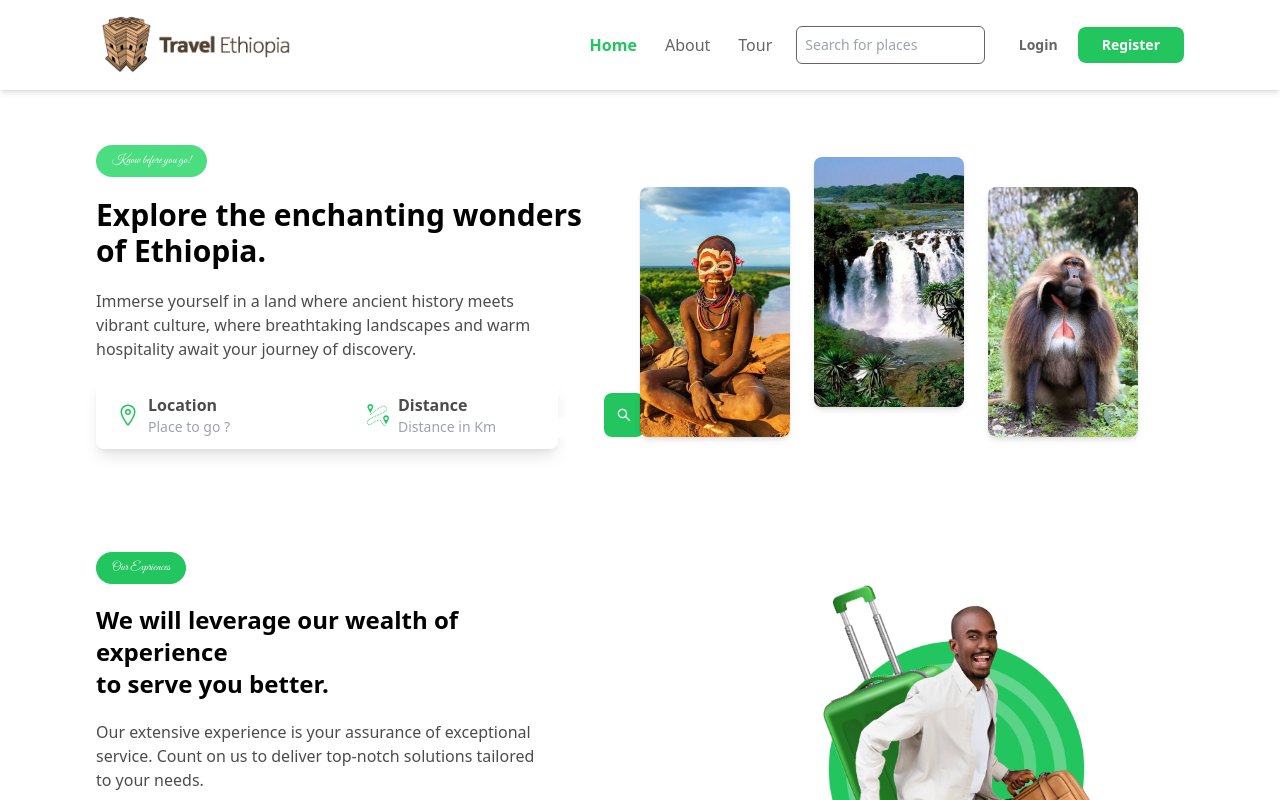
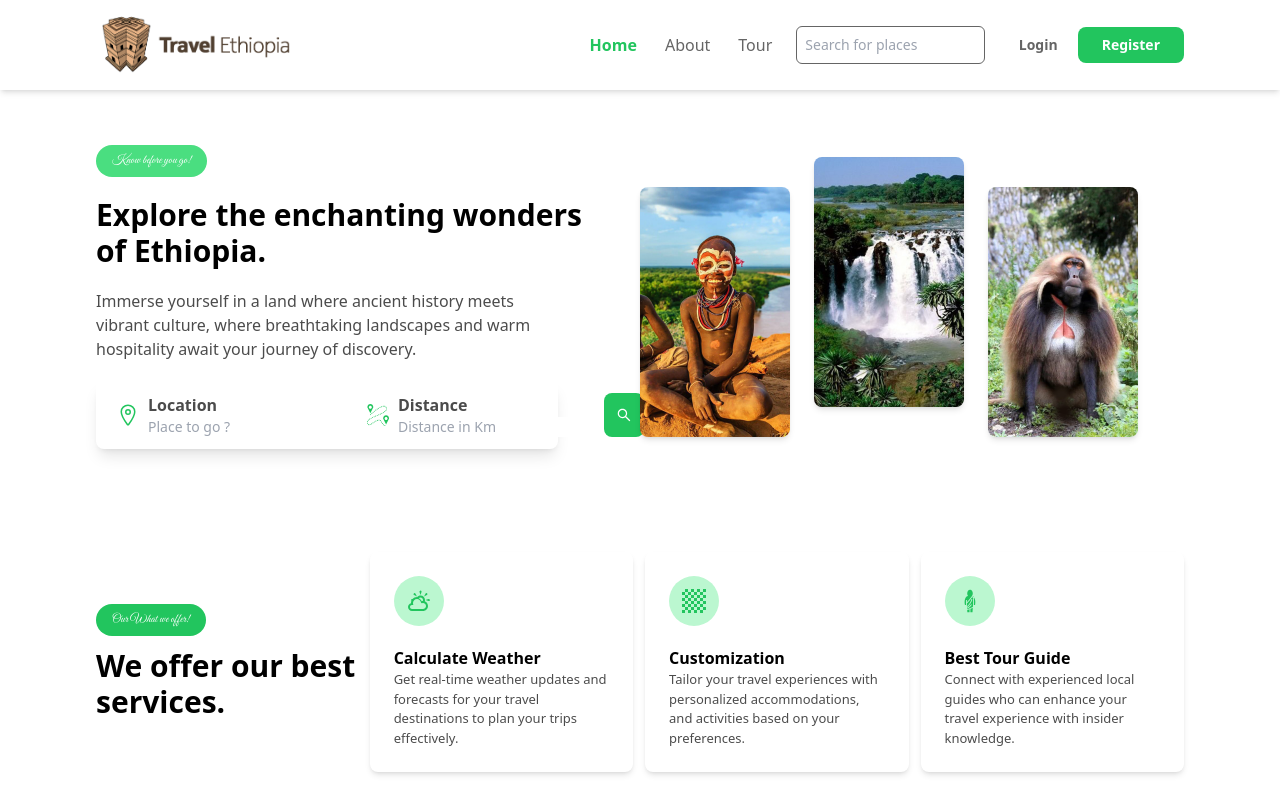
Before and after one commit to Henok-Belachew/Travel-Ethiopia, a React (Vite) app in the folder client/: page / in a window 1280 px wide. Shown: the top 800 px of the page. Built offline with nearby package versions, Linux system fonts and the light colour scheme.

Commit message:
What we offer section is now complete!

```diff
--- /dev/null
+++ b/client/src/components/Offer.jsx
@@ -0,0 +1,48 @@
+import React from 'react'
+import {TiWeatherPartlySunny} from 'react-icons/ti'
+import {GiRomanToga} from 'react-icons/gi'
+import {FaChessBoard} from 'react-icons/fa'
+
+function Offer() {
+  return (
+    <div className='flex gap-3 px-96 py-12'>
+      <div className='flex flex-col gap-3 w-1/4 justify-center'>
+      <span className='p-2 text-xs px-4 font-great font-[500] text-white rounded-[100px] bg-green-500 self-start'>Our What we offer!</span>
+            <h1 className='font-semibold self-center justify-center text-3xl'>We offer our best services.</h1>
+      </div>
+      <div className='w-1/4 flex flex-col gap-5 rounded-lg shadow-md p-6'>
+        <span className='bg-green-200 rounded-full h-[50px] w-[50px] flex items-center justify-center'><TiWeatherPartlySunny className='text-green-500 text-2xl'/></span>
+
+        <div>
+            <h1 className='font-semibold'>Calculate Weather</h1>
+            <p className='opacity-70 text-[13px]'>Get real-time weather updates and forecasts for your travel destinations to plan your trips effectively.</p>
+
+        </div>
+
+      </div>
+      <div className='w-1/4 flex flex-col gap-5 rounded-lg shadow-md p-6'>
+        <span className='bg-green-200 rounded-full h-[50px] w-[50px] flex items-center justify-center'><FaChessBoard className='text-green-500 text-2xl'/></span>
+
+        <div>
+            <h1 className='font-semibold'>Customization</h1>
+            <p className='opacity-70 text-[13px]'>Tailor your travel experiences with personalized accommodations, and activities based on your preferences.</p>
+
+        </div>
+
+      </div>
+      <div className='w-1/4 flex flex-col gap-5 rounded-lg shadow-md p-6'>
+        <span className='bg-green-200 rounded-full h-[50px] w-[50px] flex items-center justify-center'><GiRomanToga className='text-green-500 text-2xl'/></span>
+
+        <div>
+            <h1 className='font-semibold'>Best Tour Guide</h1>
+            <p className='opacity-70 text-[13px]'>Connect with experienced local guides who can enhance your travel experience with insider knowledge.</p>
+
+        </div>
+
+      </div>
+
+    </div>
+  )
+}
+
+export default Offer
--- a/client/src/pages/Home.jsx
+++ b/client/src/pages/Home.jsx
@@ -3,6 +3,7 @@ import Hero from '../components/Hero'
 // import {BrowserRouter, Routes, Route} from 'react-router-dom';
 import Exprience from '../components/Exprience'
 import Subscription from '../components/Subscription'
+import Offer from '../components/Offer'
 import Gallery from '../components/Gallery'
 
 function Home() {
@@ -10,7 +11,9 @@ function Home() {
     <div>
 
       <Hero/>
+      <Offer/>
       <Exprience/>
+
       <Gallery/>
       <Subscription/>
 
```
